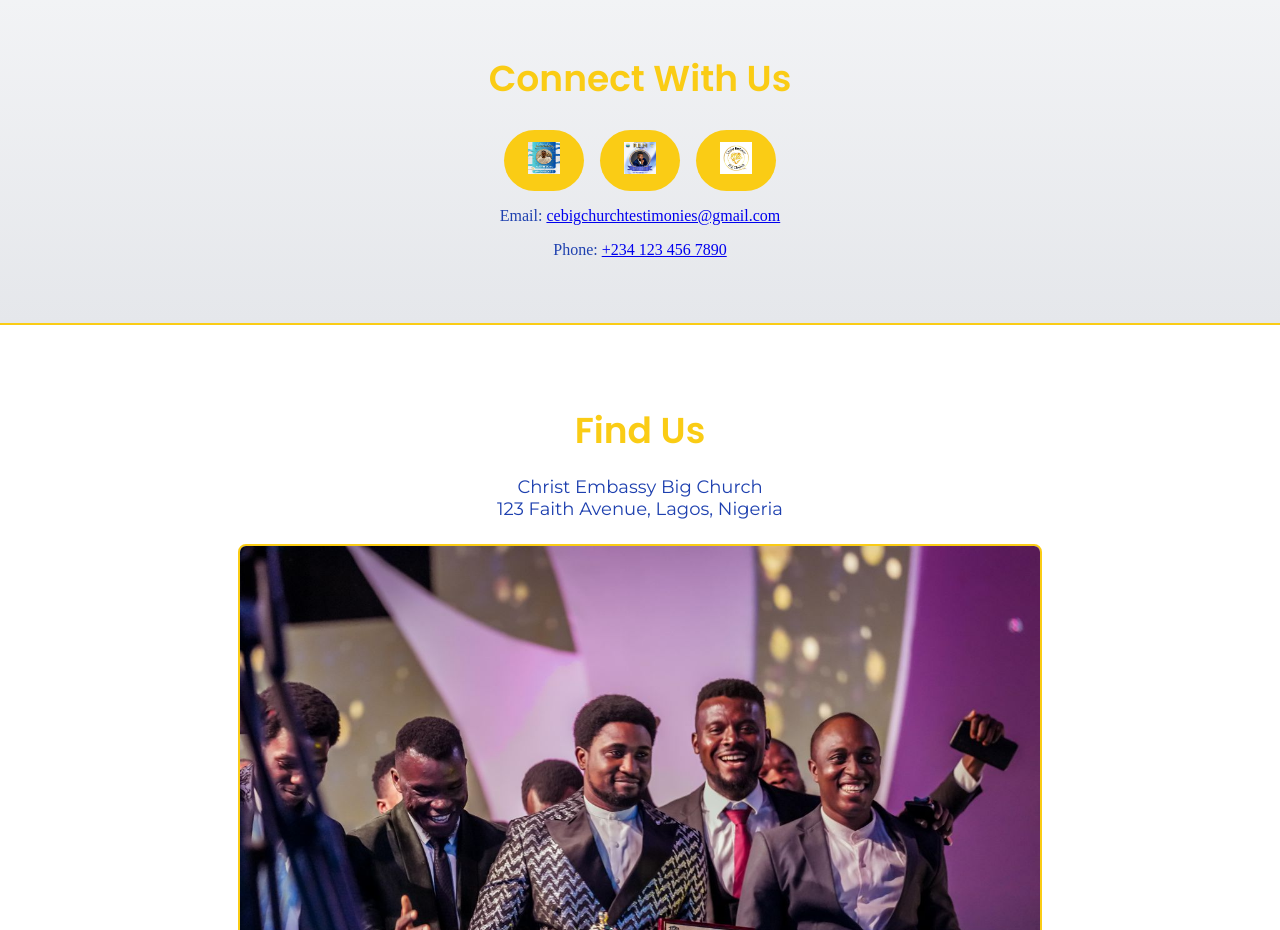
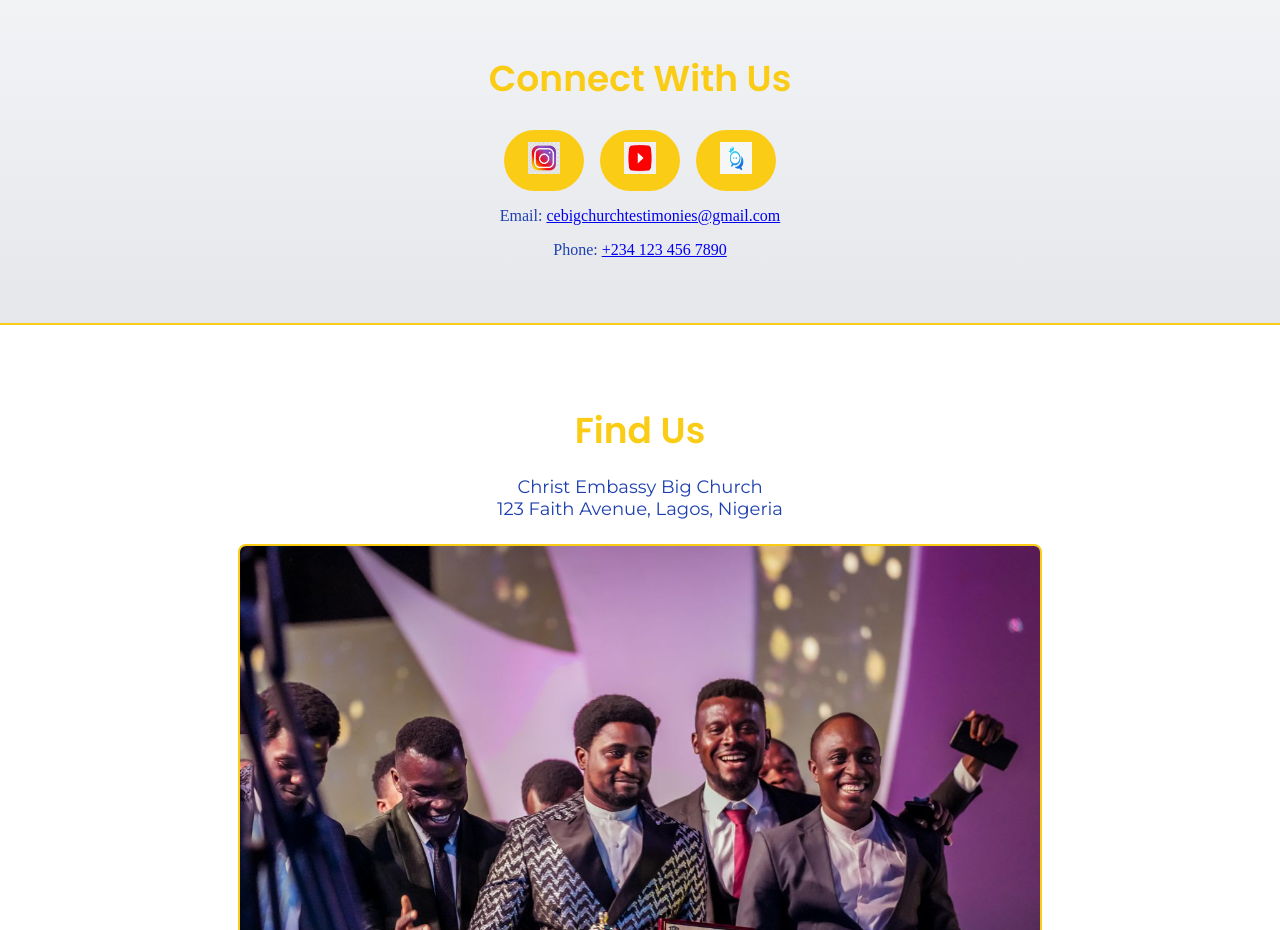
Before and after one commit to sophrone/cebigchurch, a Next.js app: page /contact in a window 1280 px wide. Shown: the part 960-1890 px from the top of the page. Built offline with nearby package versions, Linux system fonts and the light colour scheme.

Commit message:
Update Contact page with real social links and new email

```diff
--- a/app/contact/page.tsx
+++ b/app/contact/page.tsx
@@ -54,34 +54,34 @@ export default function Contact() {
       <section className={styles.social}>
         <h2 className={styles.socialTitle}>Connect With Us</h2>
         <div className={styles.socialLinks}>
-          <Link href="https://instagram.com" className={styles.socialLink}>
+          <Link href="https://www.instagram.com/ce_bigchurch/" className={styles.socialLink}>
             <Image
-              src="/image8.jpg"
+              src="/instagram-logo.png"
               alt="Instagram"
               width={32}
               height={32}
               className={styles.socialIcon}
-              onError={() => console.error("Failed to load image: /image8.jpg")}
+              onError={() => console.error("Failed to load image: /instagram-logo.png")}
             />
           </Link>
-          <Link href="https://x.com" className={styles.socialLink}>
+          <Link href="https://www.youtube.com/@cebigchurch" className={styles.socialLink}>
             <Image
-              src="/image9.jpg"
-              alt="X"
-              width={32}
-              height={32}
-              className={styles.socialIcon}
-              onError={() => console.error("Failed to load image: /image9.jpg")}
-            />
-          </Link>
-          <Link href="https://youtube.com" className={styles.socialLink}>
-            <Image
-              src="/cebc-logo.png"
+              src="/youtube-logo.png"
               alt="YouTube"
               width={32}
               height={32}
               className={styles.socialIcon}
-              onError={() => console.error("Failed to load image: /cebc-logo.png")}
+              onError={() => console.error("Failed to load image: /youtube-logo.png")}
+            />
+          </Link>
+          <Link href="https://kingschat.online/user/ce_bigchurch" className={styles.socialLink}>
+            <Image
+              src="/kingschat-logo.png"
+              alt="KingsChat"
+              width={32}
+              height={32}
+              className={styles.socialIcon}
+              onError={() => console.error("Failed to load image: /kingschat-logo.png")}
             />
           </Link>
         </div>
```
